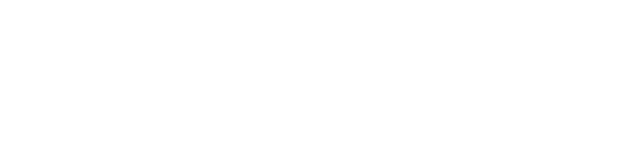
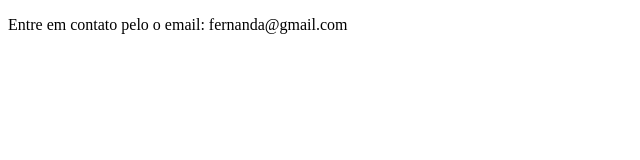
Before and after one commit to Nand4Fer/sistema-de-jogos, a plain HTML site: page contato.html in a window 1280 px wide. Shown: the whole page, without its empty margins (0-640 px from the left). Drawn offline with Linux system fonts and the light colour scheme.

Commit message:
add p email de contato

```diff
--- a/contato.html
+++ b/contato.html
@@ -6,6 +6,6 @@
     <title>Contatos</title>
 </head>
 <body>
-
+    <p> Entre em contato pelo o email: fernanda@gmail.com</p>
 </body>
 </html>
```
